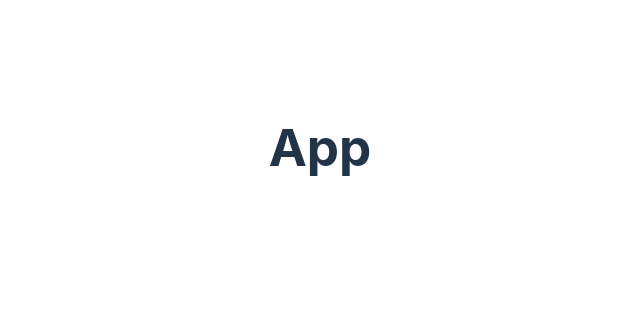
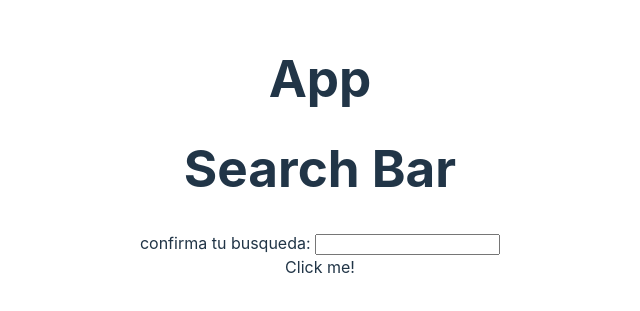
Before and after one commit to Luzbel061/pictures2, a React (Vite) app: page / in a window 1280 px wide. Shown: the part 253-564 px from the top of the page, without its empty margins (320-960 px from the left). Built offline with nearby package versions, Linux system fonts and the light colour scheme.

Commit message:
correccion de errores

```diff
--- a/src/App.jsx
+++ b/src/App.jsx
@@ -5,16 +5,22 @@ import SearchImage from './api'
 import './App.css'
 
 function App() {
-  const [Imagenes,setImage] = useState([])
+  const [images,setImages] = useState([])
 
   const handleSubmit = async(term) =>{
-    console.log('uste esta buscando con: ',term)
+    console.log('usted esta buscando con: ',term)
+    const result = await setImages(term)
+    console.log('coco')
+    console.log(result)
+    setImages(result)
   }
+
 
   return (
     <div>
       <h1>App</h1>
-      <searchBar onSubmit={handleSubmit}/>
+      <SearchBar onSubmit={handleSubmit}/>
+      <ImageList images={images}/>
     </div>
   )
 
--- a/src/components/imageList.jsx
+++ b/src/components/imageList.jsx
@@ -3,7 +3,7 @@ import './ImageList.css'
 
 function ImageList({ images }){
     const renderImage = images.map((image) => {
-       return<Imageshow key={image.id} image={image}/>
+       return<ImageShow key={image.id} image={image}/>
     })
     return(
     <div className= 'image-List'>
--- a/src/components/searchBar.jsx
+++ b/src/components/searchBar.jsx
@@ -1,25 +1,26 @@
-import { useState} from "react"
+import {useState} from "react";
+import './SearchBar.css'
 
-function SearchBar({onSumit}){
+function SearchBar({onSubmit}){
     const [term, setTerm] = useState('')
 
-    const handleFormSubmit = (event)=>{
+    const handleFormSubmit = (event) => {
         event.preventDefault()
         console.log('Necesito decirle al componenete padre sobre los datos')
-        onsubmit(term)
+        onSubmit(term)
     }
 
-    const handleChange = (event) =>{
+    const handleChange = (event) => {
         console.log(event.target.value)
         setTerm(event.target.value)
     }
 
-    const handleClick = () =>{
-        onsubmit(term)
+    const handleClick = () => {
+        onSubmit(term)
     }
 
     return(
-        <div>
+        <div className="search-bar">
           <h1> Search Bar </h1>
           <form onSubmit={handleFormSubmit}>
             confirma tu busqueda: {term}
```
